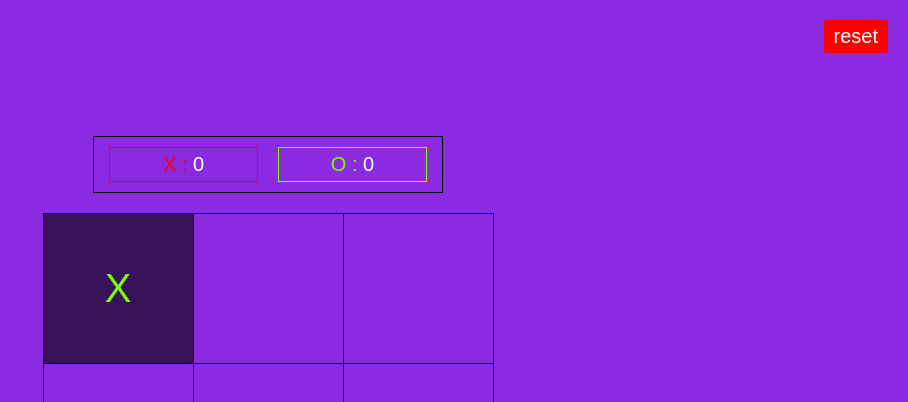
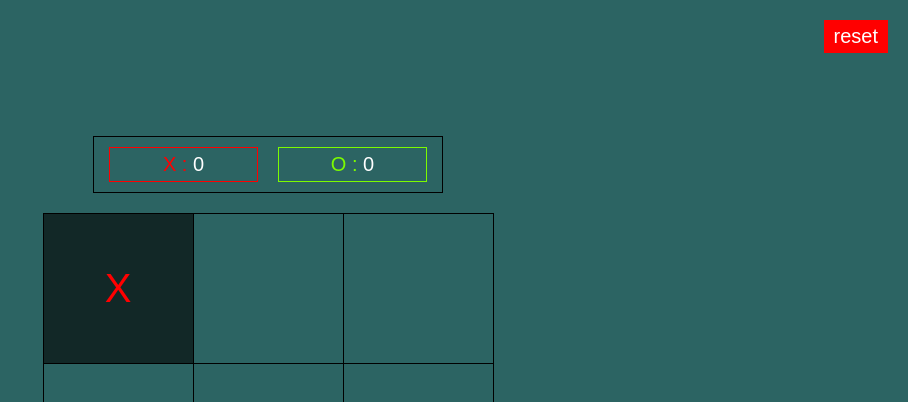
Before and after one commit to Sad7Steve/TicTacTo, a plain HTML site: page index.html in a window 1280 px wide. Both pictures are taken after a click on the element 490 px from the left and 288 px from the top of the page. Shown: the top 402 px of the page, without its empty margins (372-1280 px from the left). Drawn offline with Linux system fonts and the light colour scheme.

Commit message:
Change Background Color
Set new background color

```diff
--- a/main.css
+++ b/main.css
@@ -10,7 +10,7 @@ body {
   justify-content: center;
   align-items: center;
   min-height: 100vh;
-  background-color: blueviolet;
+  background-color: rgb(44, 100, 99);
 }
 
 .container {
@@ -35,10 +35,10 @@ body {
 }
 
 .bord td[data-player = "x"] {
-  color: lawngreen;
+  color: red;
 }
 .bord td[data-player = "o"] {
-  color: red
+  color: lawngreen;
 }
 
 .bord td:hover {
```
